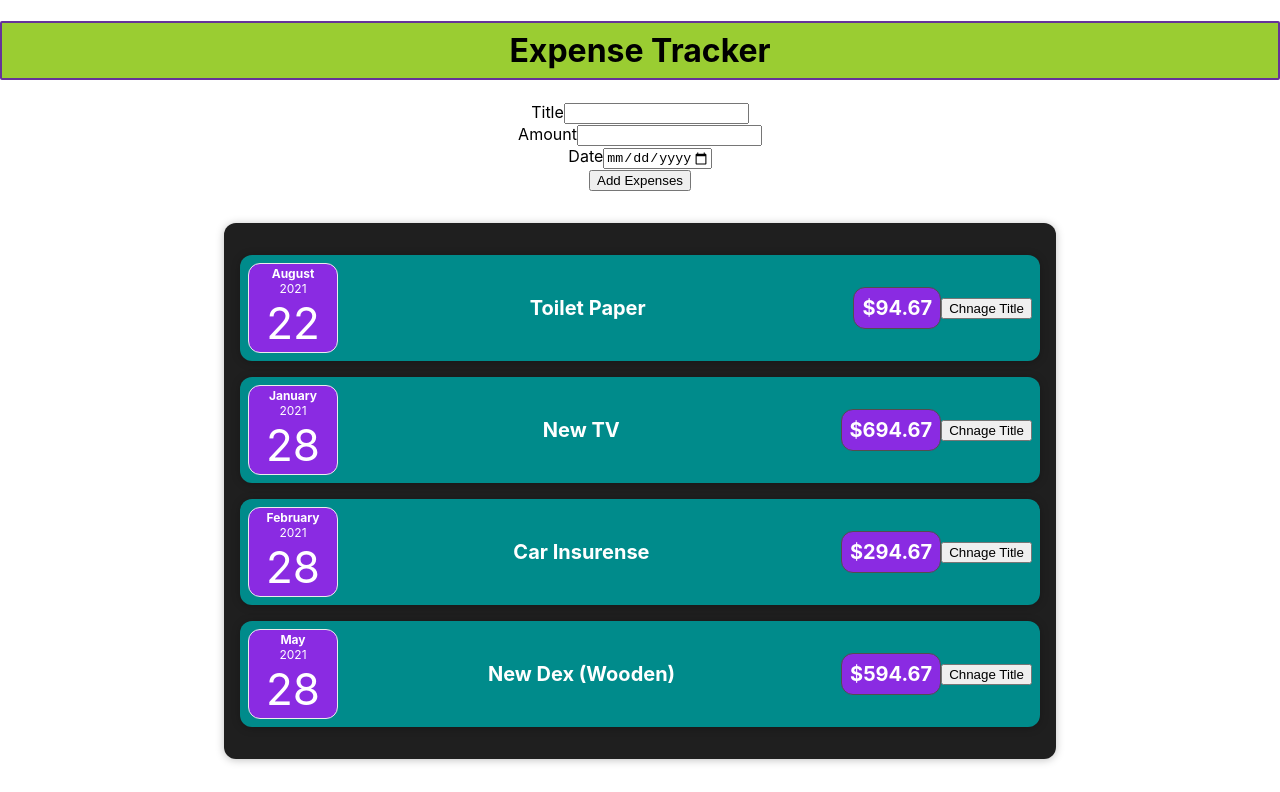
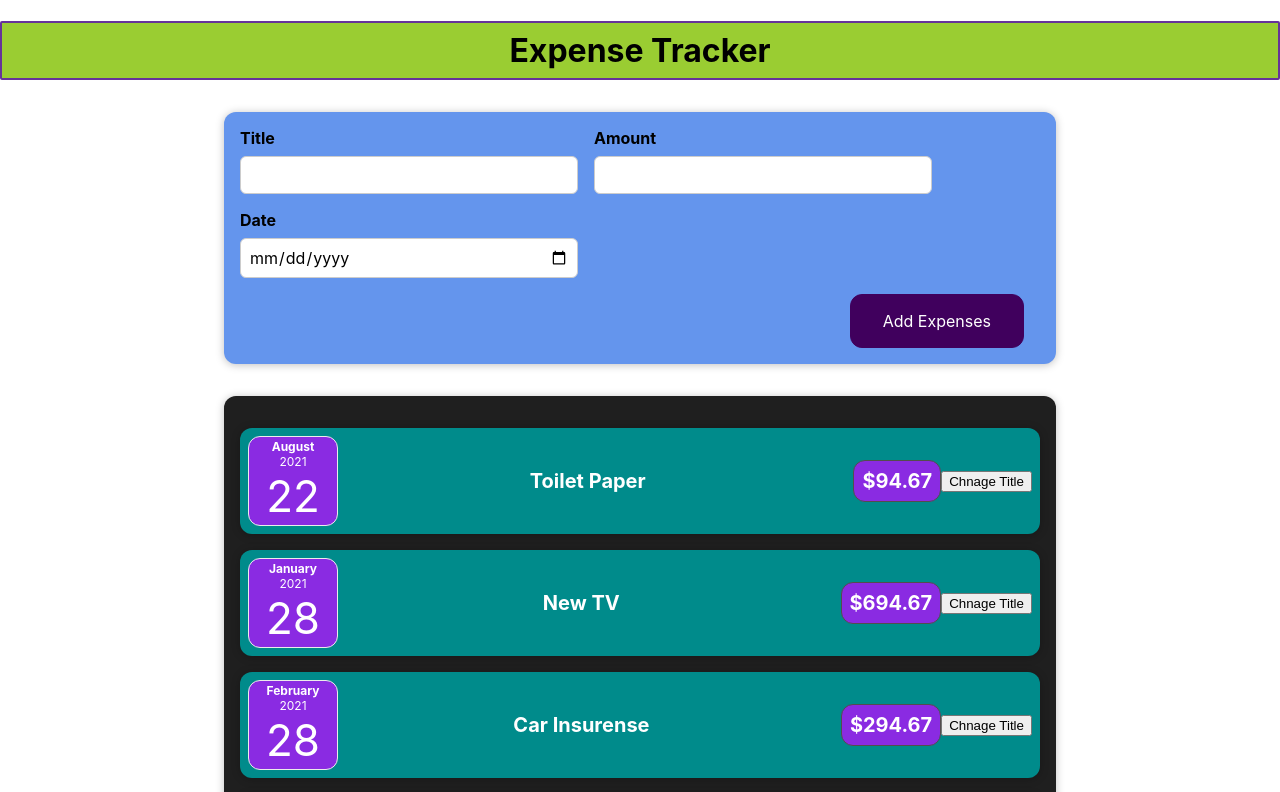
Before and after one commit to 404Bappy/expense-tracker-app, a React (Create React App) app: page / in a window 1280 px wide. Shown: the top 792 px of the page. Built offline with nearby package versions, Linux system fonts and the light colour scheme.

Commit message:
first commit

```diff
--- a/src/App.css
+++ b/src/App.css
@@ -32,7 +32,7 @@
 .title-app {
   border: 2px solid rebeccapurple;
   padding: 0.5rem;
-  font: bold;
+  font-weight: bold;
   background-color: yellowgreen;
   border-radius: 2px;
 }
--- a/src/Components/NewExpenses/ExpensesForm.css
+++ b/src/Components/NewExpenses/ExpensesForm.css
@@ -0,0 +1,26 @@
+.new-expense__controls {
+    display: flex;
+    flex-wrap: wrap;
+    gap: 1rem;
+    margin-bottom: 1rem;
+    text-align: left;
+}
+
+.new-expense__control label {
+    font-weight: bold;
+    margin-bottom: 0.5rem;
+    display: block;
+}
+
+.new-expense__control input {
+    font: inherit;
+    padding: 0.5rem;
+    border-radius: 6px;
+    border: 1px solid #ccc;
+    width: 20rem;
+    max-width: 100%;
+}
+
+.new-expense__actions {
+    text-align: right;
+}
--- a/src/Components/NewExpenses/NewExpenses.css
+++ b/src/Components/NewExpenses/NewExpenses.css
@@ -0,0 +1,38 @@
+.new-expenses {
+    background-color: cornflowerblue;
+    padding: 1rem;
+    margin: 2rem auto;
+    width: 50rem;
+    max-width: 95%;
+    border-radius: 12px;
+    text-align: center;
+    box-shadow: 0 1px 8px rgba(0, 0, 0, 0.25);
+}
+
+.new-expenses button {
+    font: inherit;
+    cursor: pointer;
+    padding: 1rem 2rem;
+    border: 1px solid #40005d;
+    background-color: #40005d;
+    color: white;
+    border-radius: 12px;
+    margin-right: 1rem;
+}
+
+.new-expenses button:hover,
+.new-expenses button:active {
+    background-color: #510674;
+    border-color: #510674;
+}
+
+.new-expenses button.alternative {
+    color: #220131;
+    border-color: transparent;
+    background-color: transparent;
+}
+
+.new-expenses button.alternative:hover,
+.new-expenses button.alternative:active {
+    background-color: #ddb3f8;
+}
```
